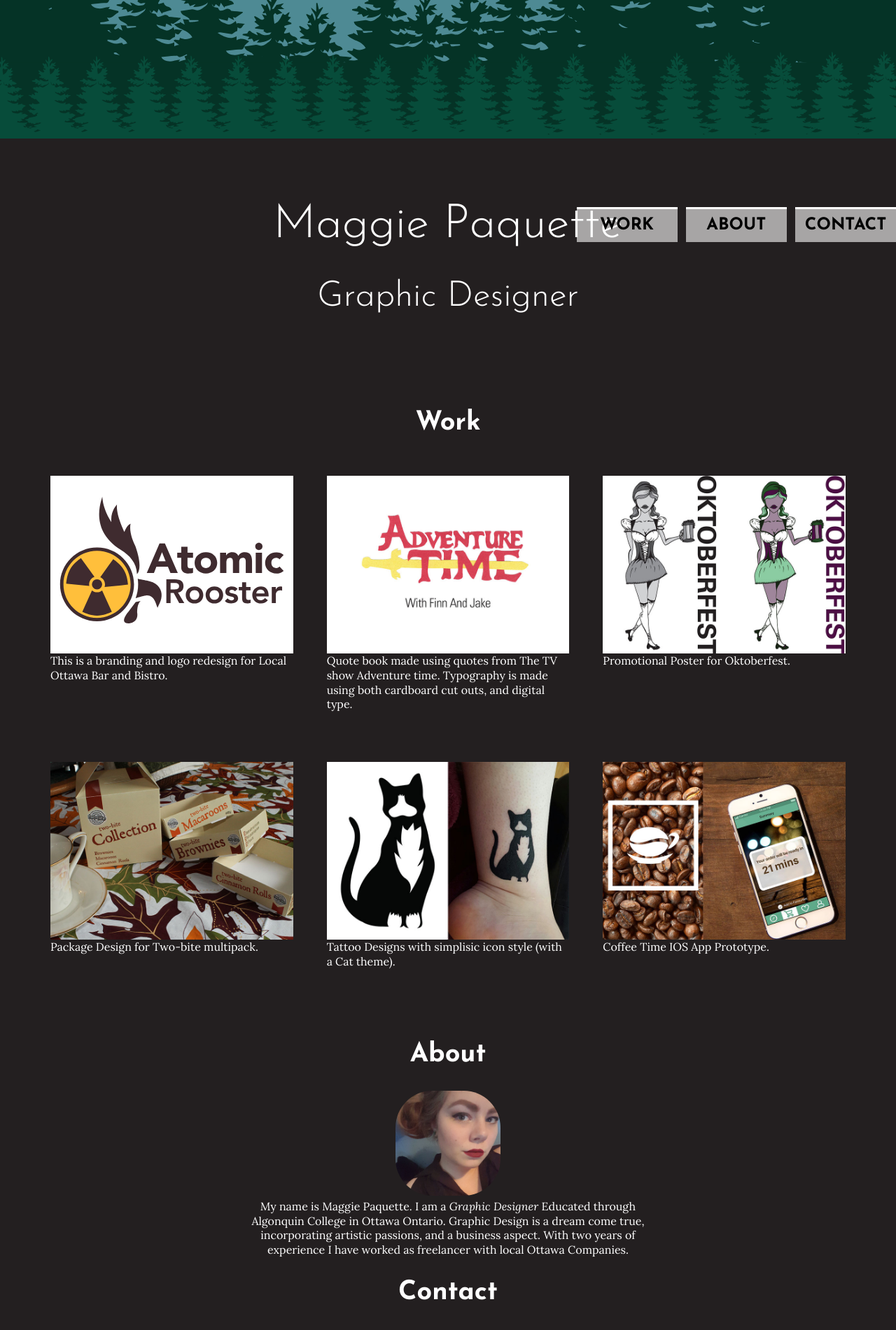
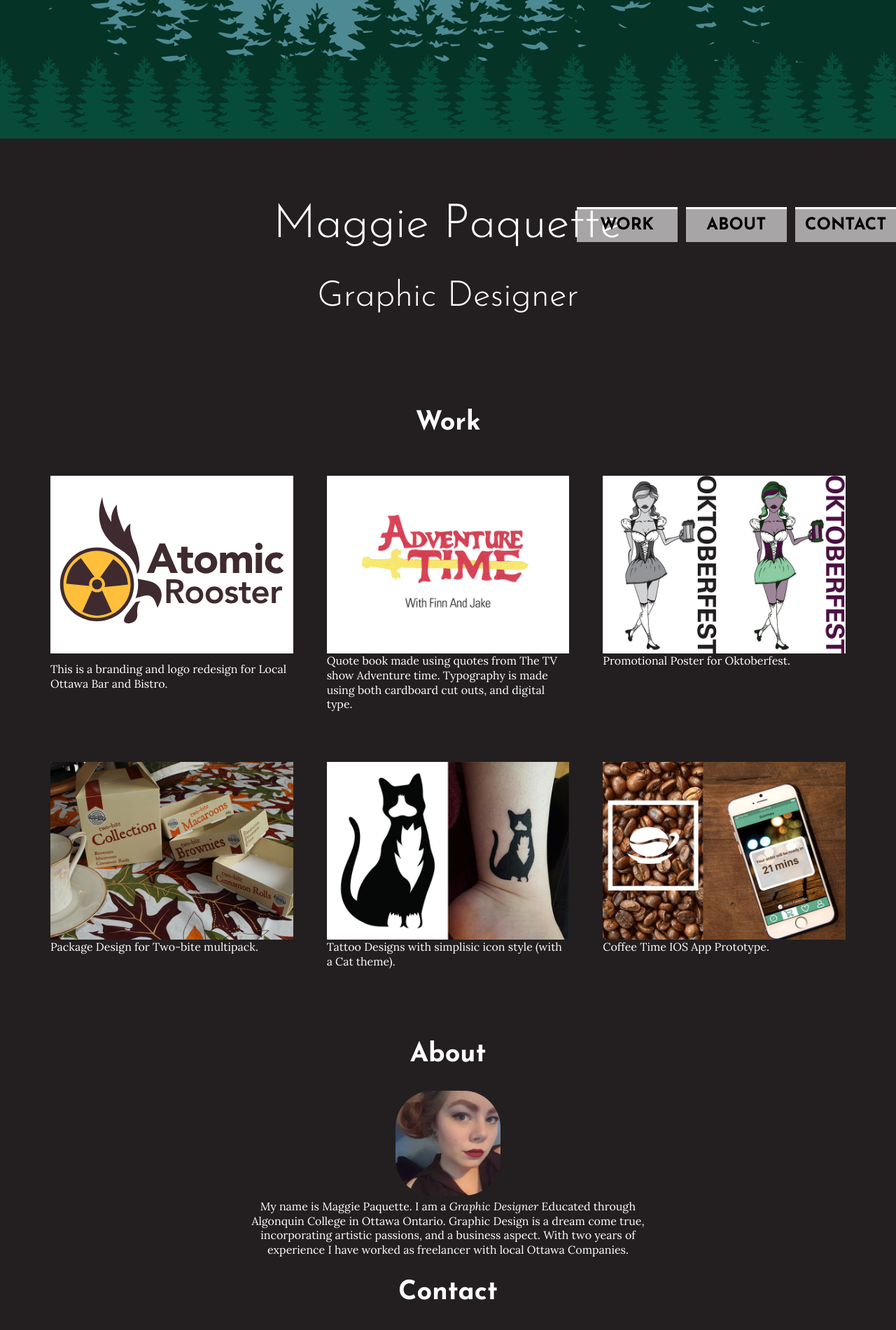
Before and after one commit to Mjams/domain, a Jekyll site: the page built from index.html, in a window 1280 px wide. Shown: the part 554-2455 px from the top of the page at 70% size. Built offline with Jekyll 4.4.1, drawn with Linux system fonts in a browser that asks for light colours.

Commit message:
testing pad top

```diff
--- a/index.html
+++ b/index.html
@@ -22,7 +22,7 @@ layout: default
       <div class="island unit xs-1 s-1 m-1 l-1-2 xl-1-3">
         <figure>
           <img itemprop="image" class="img-flex" src="images/Atomic-rooster-logo-colour.svg" alt="Atomic Rooster branding and logo redesign">
-          <figcaption>This is a branding and logo redesign for Local Ottawa Bar and Bistro.</figcaption>
+          <figcaption class="pad-top-half">This is a branding and logo redesign for Local Ottawa Bar and Bistro.</figcaption>
         </figure>
       </div>
 
```
